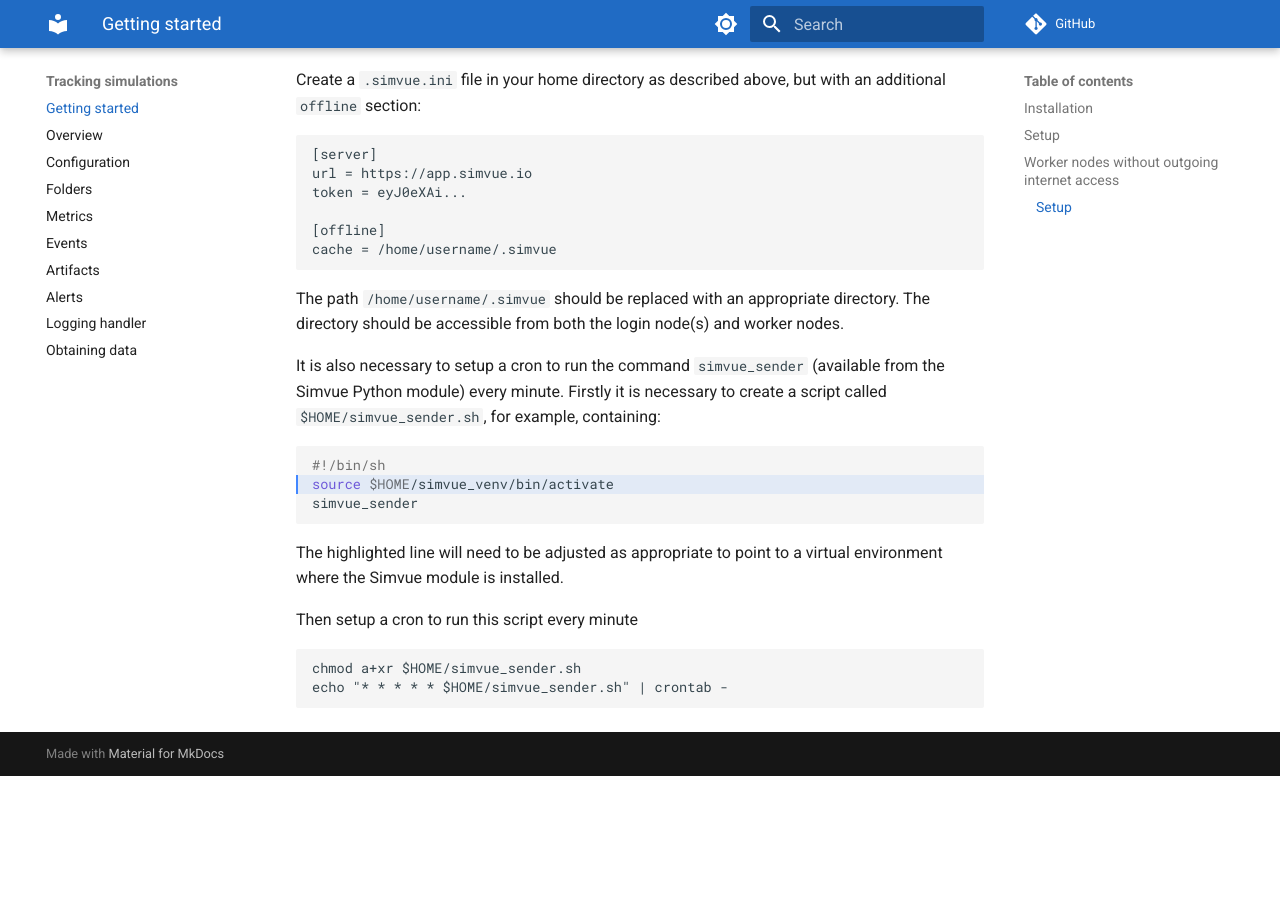
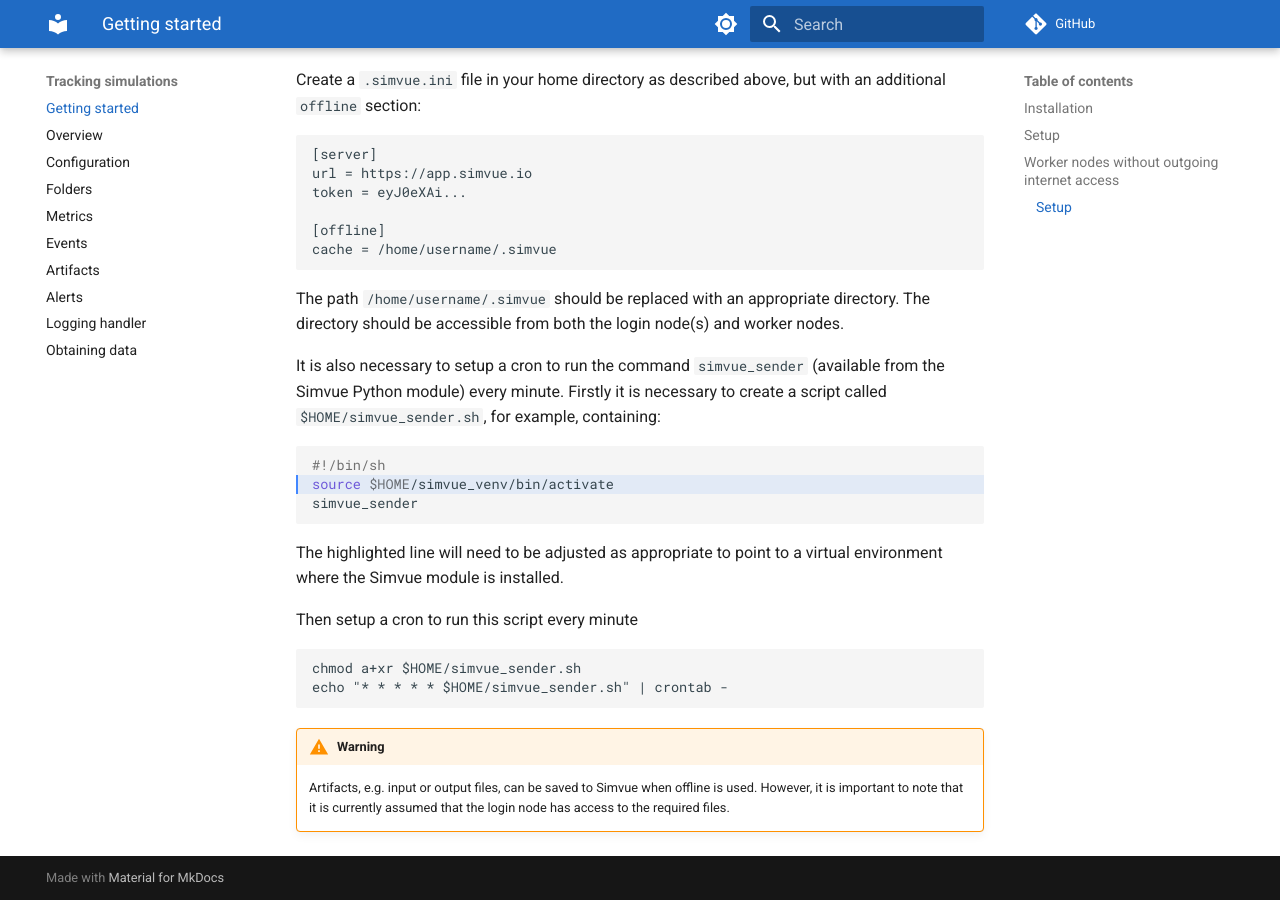
Before and after one commit to simvue-io/docs, an MkDocs documentation site: the page built from docs/python-client/getting-started.md, in a window 1280 px wide and 900 px high, scrolled down 2297 px. Built offline with MkDocs 1.6.1 and Material for MkDocs 9.7.7, drawn with Linux system fonts in a browser that asks for light colours; before the commit the page ends 3073 px from its top, so only the background shows below that.

Commit message:
Add warning about saving artifacts in offline mode

````diff
--- a/docs/python-client/getting-started.md
+++ b/docs/python-client/getting-started.md
@@ -107,3 +107,8 @@ Then setup a cron to run this script every minute
 chmod a+xr $HOME/simvue_sender.sh
 echo "* * * * * $HOME/simvue_sender.sh" | crontab -
 ```
+
+!!! warning
+
+    Artifacts, e.g. input or output files, can be saved to Simvue when offline is used. However, it is important to note that it is currently
+    assumed that the login node has access to the required files.
````
